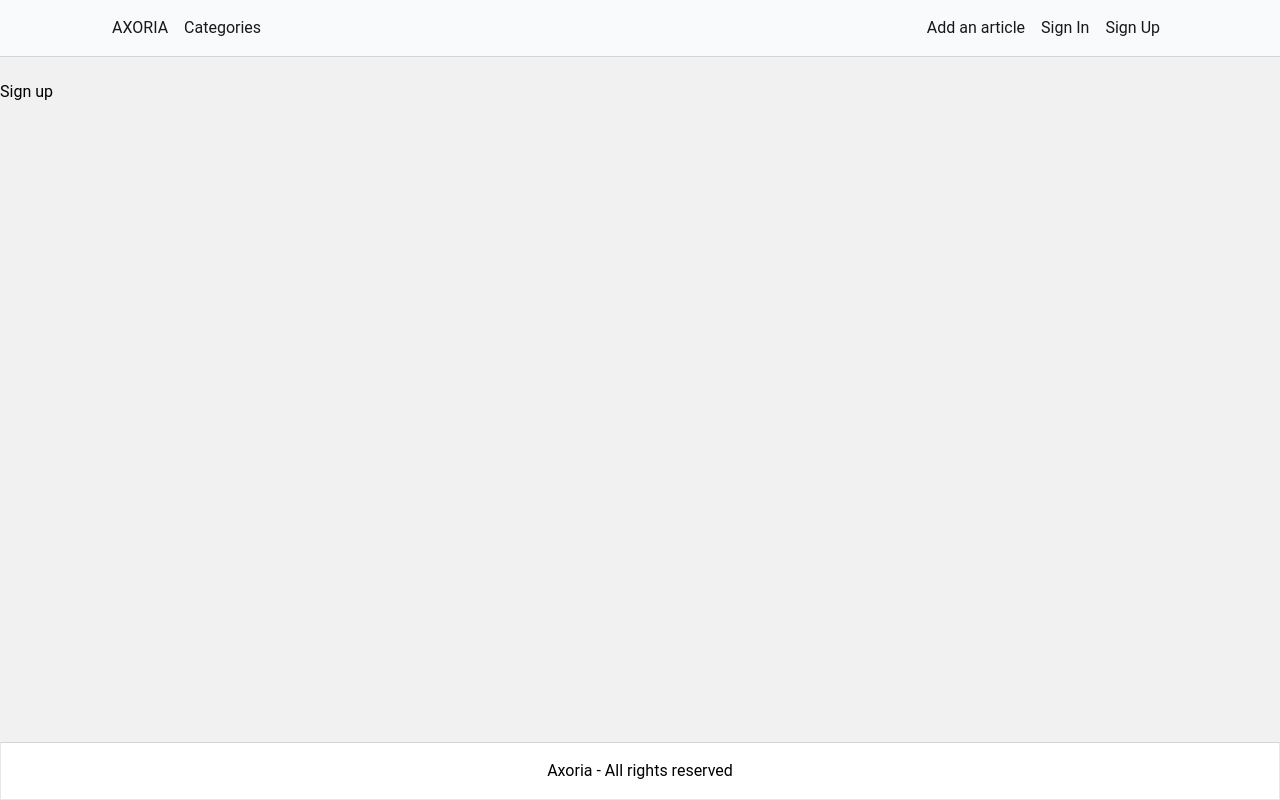
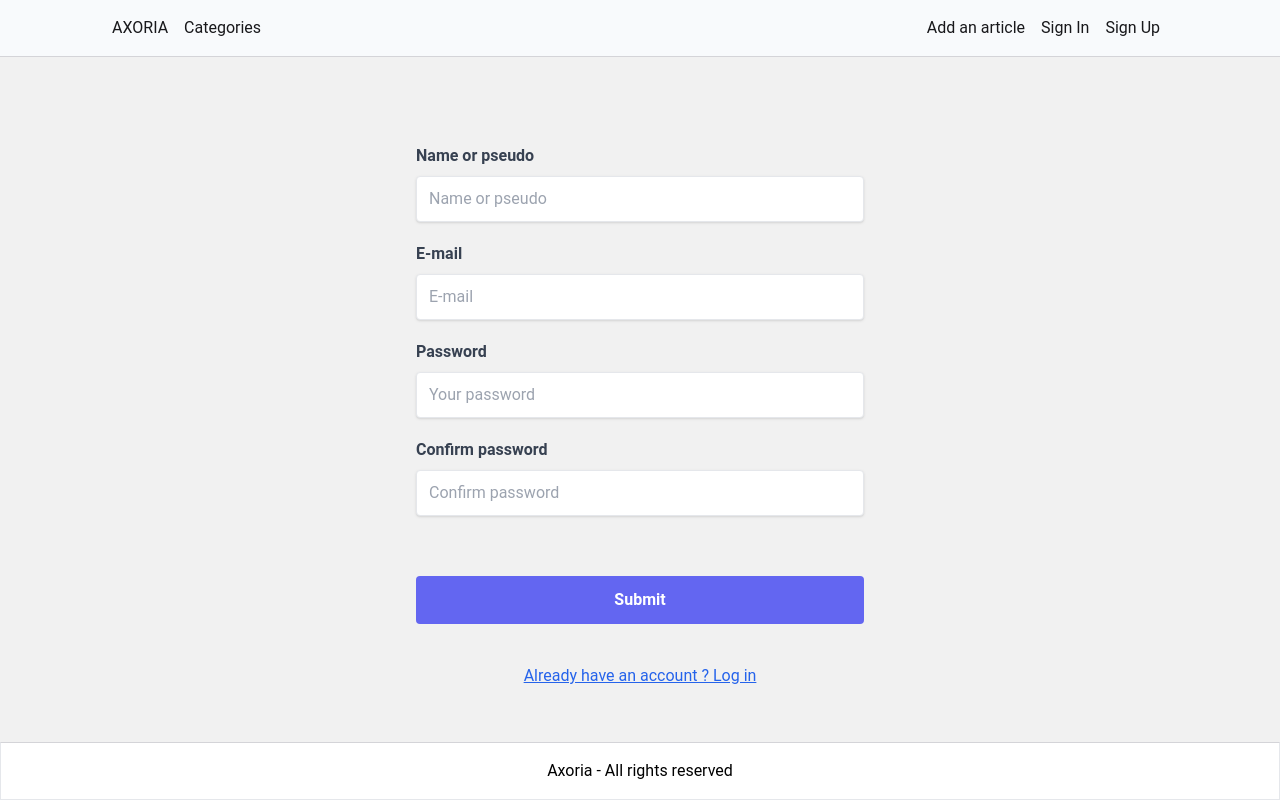
Before and after one commit to Benalta7892/NextJS, a Next.js app in the folder 4.axoria-blog/: page /signup in a window 1280 px wide. Built offline with nearby package versions, Linux system fonts and the light colour scheme.

Commit message:
feat: UI de la page d'inscription

```diff
--- a/4.axoria-blog/src/app/(auth)/signup/page.jsx
+++ b/4.axoria-blog/src/app/(auth)/signup/page.jsx
@@ -1,8 +1,48 @@
 function page() {
   return (
-    <div>
-      <h1 className="mt-20">Sign up</h1>
-    </div>
+    <form className="max-w-md mx-auto mt-36">
+      <label htmlFor="userName" className="f-label">
+        Name or pseudo
+      </label>
+      <input type="text" className="f-auth-input" id="userName" name="userName" placeholder="Name or pseudo" required />
+
+      <label htmlFor="email" className="f-label">
+        E-mail
+      </label>
+      <input type="email" className="f-auth-input" id="email" name="email" placeholder="E-mail" required />
+
+      <label htmlFor="password" className="f-label">
+        Password
+      </label>
+      <input
+        type="password"
+        className="f-auth-input"
+        id="password"
+        name="password"
+        placeholder="Your password"
+        required
+      />
+
+      <label htmlFor="passwordRepeat" className="f-label">
+        Confirm password
+      </label>
+      <input
+        type="password"
+        className="f-auth-input"
+        id="passwordRepeat"
+        name="passwordRepeat"
+        placeholder="Confirm password"
+        required
+      />
+
+      <button className="w-full bg-indigo-500 hover:bg-indigo-700 text-white font-bold py-3 px-4 my-10 rounded border-none">
+        Submit
+      </button>
+
+      <a href="/signin" className="mb-5 underline text-blue-600 block text-center">
+        Already have an account ? Log in
+      </a>
+    </form>
   );
 }
 export default page;
--- a/4.axoria-blog/src/app/globals.css
+++ b/4.axoria-blog/src/app/globals.css
@@ -36,3 +36,7 @@
 .f-label {
   @apply block mb-2 text-gray-700 font-semibold;
 }
+
+.f-auth-input {
+  @apply shadow appearance-none border rounded w-full p-3 text-gray-700 leading-tight mb-5 focus:outline-slate-400;
+}
```
